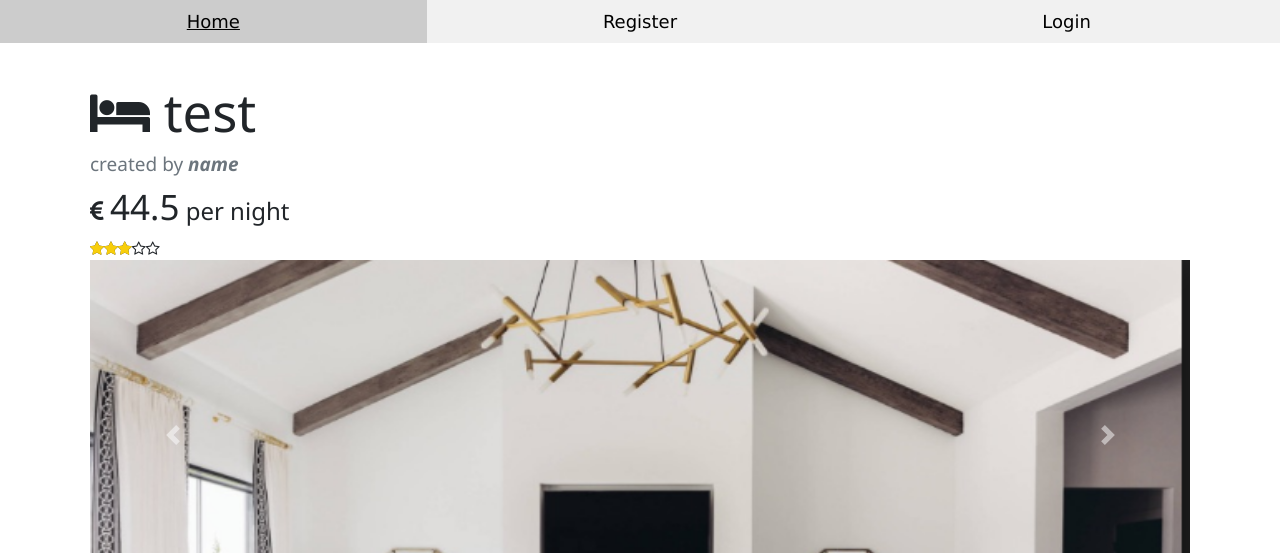
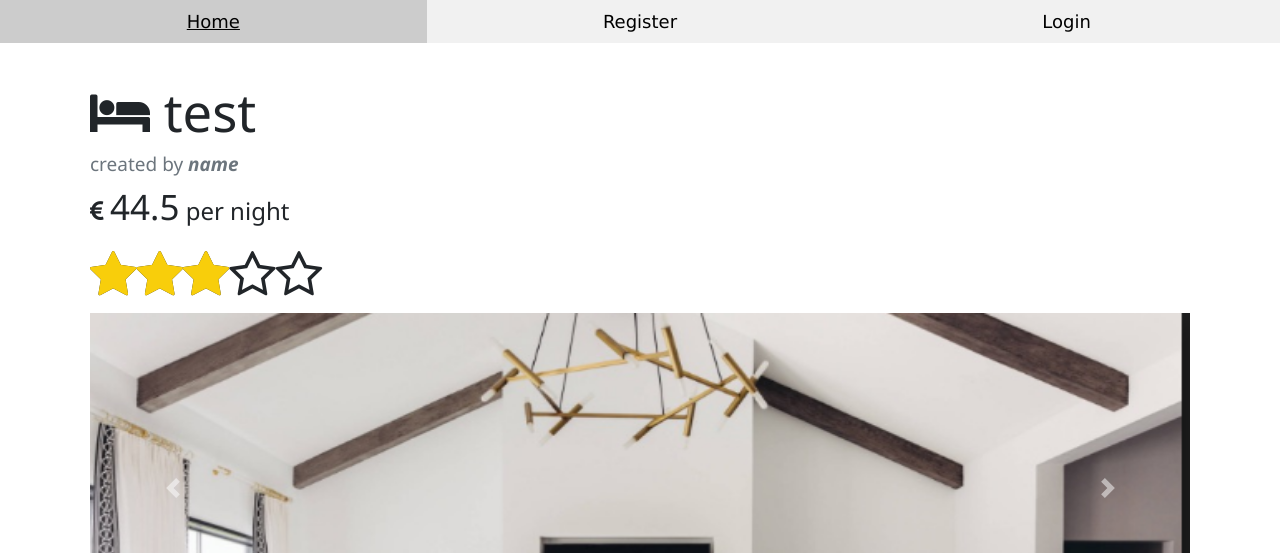
Before and after one commit to nkolchakov/Staykeepers-Hackathon, a Flask app: page / in a window 1280 px wide. Shown: the top 553 px of the page. Run offline with Flask 2, Linux system fonts and the light colour scheme; some libraries are stand-ins or nearby versions.

Commit message:
big stars

```diff
--- a/app/static/css/listing.css
+++ b/app/static/css/listing.css
@@ -103,3 +103,7 @@ h4 {
 #listingOwner{
   font-size: 19px;
 }
+
+div.stars-inner, div.stars-outer{
+  font-size: 50px;
+}
```
